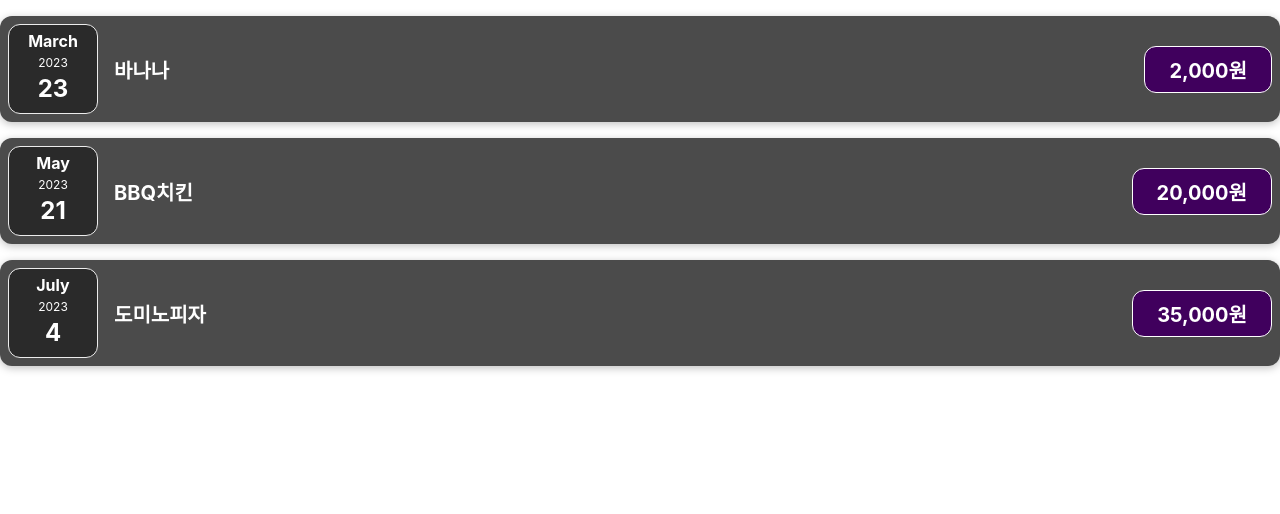
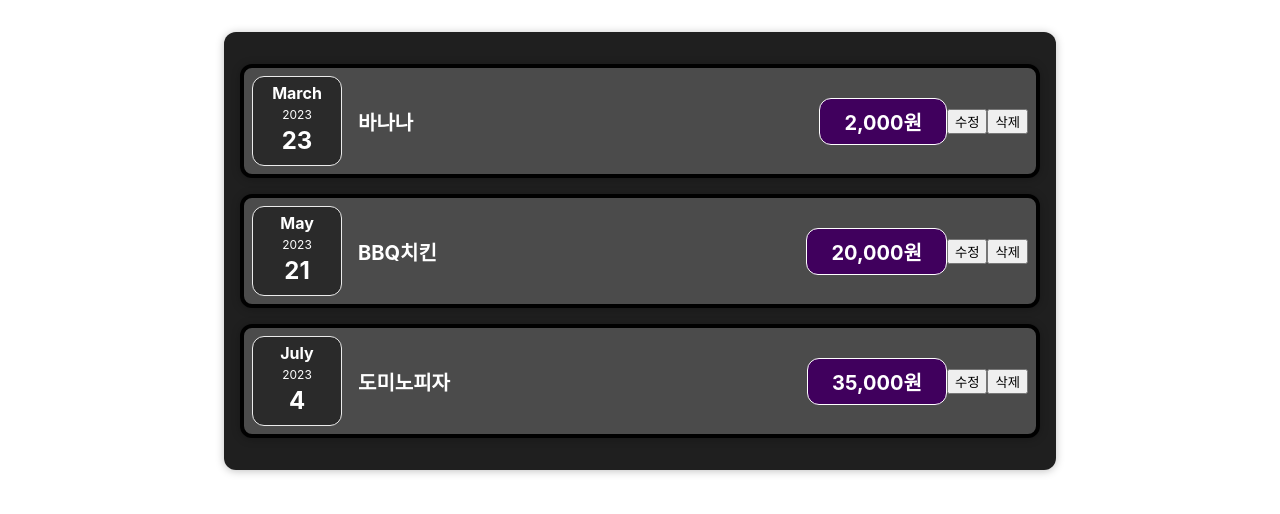
Before and after one commit to hsuncho/react-basic-study-202310, a React (Create React App) app: page / in a window 1280 px wide. Shown: the top 514 px of the page. Built offline with nearby package versions, Linux system fonts and the light colour scheme.

Commit message:
3. useState 기초

```diff
--- a/src/App.js
+++ b/src/App.js
@@ -1,6 +1,6 @@
 import React from 'react';
 import './App.css';
-import ExpenseItem from './components/ExpenseItem';
+import Expenses from './components/Expenses';
 
 const App = () => {
   //지출 항목 객체 배열
@@ -23,23 +23,11 @@
     },
   ];
 
+  console.log('App 실행!');
+
   return (
     <>
-      <ExpenseItem
-        title={expenses[0].title}
-        price={expenses[0].price}
-        date={expenses[0].date}
-      />
-      <ExpenseItem
-        title={expenses[1].title}
-        price={expenses[1].price}
-        date={expenses[1].date}
-      />
-      <ExpenseItem
-        title={expenses[2].title}
-        price={expenses[2].price}
-        date={expenses[2].date}
-      />
+      <Expenses items={expenses} />
     </>
   );
 };
--- a/src/components/ExpenseItem.js
+++ b/src/components/ExpenseItem.js
@@ -1,15 +1,19 @@
-import React from 'react';
+import React, { useState } from 'react';
 // css 로딩
 import './ExpenseItem.css';
 import ExpenseDate from './ExpenseDate';
+import Card from './UI/Card';
 
 const ExpenseItem = ({ title, price: propsPrice, date }) => {
-  // console.log(props);
+  // let itemTitle = title;
 
-  // const price = 99999;
-  // const expenseDate = date;
-  // const expenseTitle = title;
-  // const expensePrice = propsPrice;
+  // 값이 변경되어 화면에 반영되어야 하는 값들은
+  // useState 훅을 통해 상태변수로 관리한다.
+
+  //useState는 배열을 리턴하는데
+  //첫 번째 요소는 관리할 상태값
+  //두 번째 요소는 상태값을 변경하는 setter 함수
+  const [itemTitle, setItemTitle] = useState(title);
 
   // 1자리 숫자를 2자리수로 변환하는 함수
   const make2digit = (text) => {
@@ -28,14 +32,42 @@
   // 숫자를 원화표기법으로 바꾸기
   const formattedPrice = new Intl.NumberFormat('ko-KR').format(propsPrice);
 
+  const clickHandler = (e) => {
+    // itemTitle = '안녕';
+    // console.log(itemTitle);
+
+    //state로 관리하는 변수는 반드시 setter로만 변경하셔야 합니다.
+    setItemTitle((snapshot) => {
+      // console.log('snapshot: ${snapshot}');
+      // //메롱이 새로운 값이 되며 기존 스냅샷과 다를 경우
+      // //화면을 리렌더링하고 같을 경우 리렌더링 하지 않는다.
+      // return '메롱';
+      setItemTitle('메롱');
+    });
+  };
+
   return (
-    <div className='expense-item'>
+    <Card className='expense-item'>
       <ExpenseDate date={date} />
       <div className='expense-item__description'>
-        <h2>{title}</h2>
+        <h2>{itemTitle}</h2>
         <div className='expense-item__price'>{formattedPrice}원</div>
       </div>
-    </div>
+      <button
+        id='btn'
+        onClick={clickHandler}
+      >
+        수정
+      </button>
+      <button
+        id='btn'
+        onClick={(e) => {
+          console.log('삭제!');
+        }}
+      >
+        삭제
+      </button>
+    </Card>
   );
 };
 
--- /dev/null
+++ b/src/components/Expenses.css
@@ -0,0 +1,9 @@
+.expenses {
+  padding: 1rem;
+  background-color: rgb(31, 31, 31);
+  margin: 2rem auto;
+  width: 50rem;
+  max-width: 95%;
+  border-radius: 12px;
+  box-shadow: 0 1px 8px rgba(0, 0, 0, 0.25);
+}
--- /dev/null
+++ b/src/components/Expenses.js
@@ -0,0 +1,27 @@
+import React from 'react';
+import ExpenseItem from './ExpenseItem';
+import './Expenses.css';
+
+const Expenses = ({ items: expenses }) => {
+  return (
+    <div className='expenses'>
+      <ExpenseItem
+        title={expenses[0].title}
+        price={expenses[0].price}
+        date={expenses[0].date}
+      />
+      <ExpenseItem
+        title={expenses[1].title}
+        price={expenses[1].price}
+        date={expenses[1].date}
+      />
+      <ExpenseItem
+        title={expenses[2].title}
+        price={expenses[2].price}
+        date={expenses[2].date}
+      />
+    </div>
+  );
+};
+
+export default Expenses;
--- /dev/null
+++ b/src/components/UI/Card.css
@@ -0,0 +1,5 @@
+.card {
+  border-radius: 12px;
+  box-shadow: 0 1px 8px rgba(0, 0, 0, 0.25);
+  border: 4px solid black;
+}
--- /dev/null
+++ b/src/components/UI/Card.js
@@ -0,0 +1,9 @@
+import React from 'react';
+import './Card.css';
+
+const Card = ({ children, className }) => {
+  const madeClass = 'card ' + className;
+  return <div className={madeClass}>{children}</div>;
+};
+
+export default Card;
```
Also changed, not shown: src/Hello.js (added, +18 -0 lines), .eslintrc.json.
